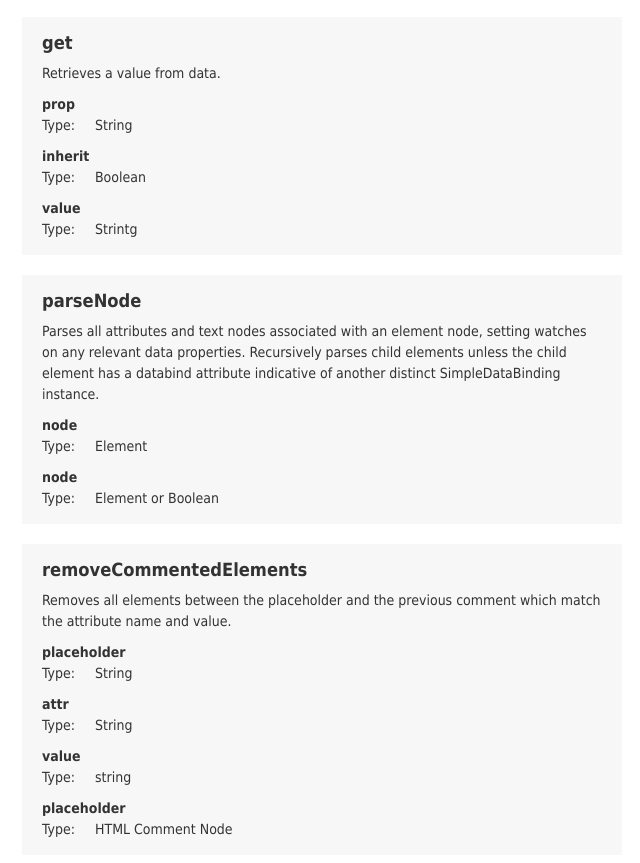
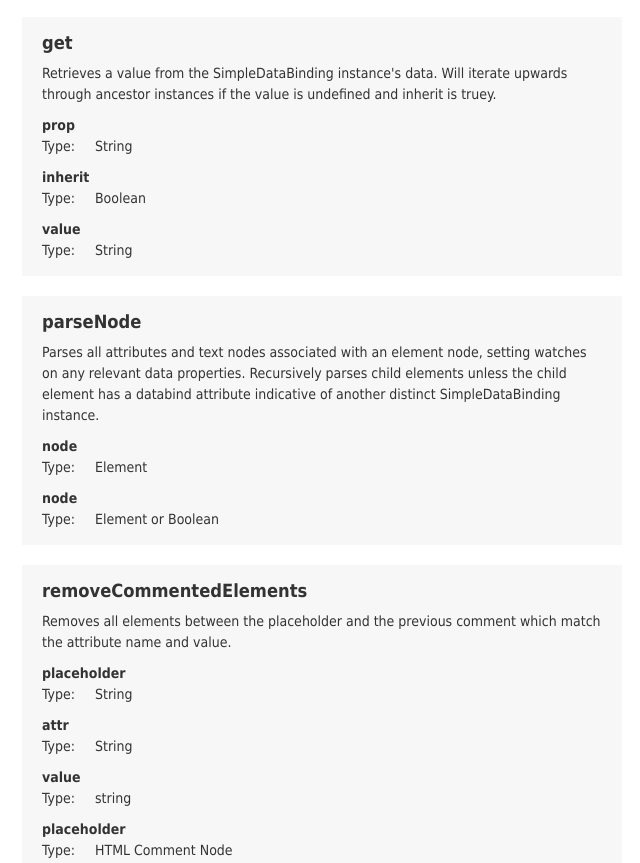
Before and after one commit to avramlavinsky/simple-data-binding, a website: page docs/guide.html in a window 1280 px wide. Shown: the part 5014-5877 px from the top of the page, without its empty margins (16-656 px from the left). Drawn offline with Linux system fonts and the light colour scheme.

Commit message:
Update guide.html

```diff
--- a/docs/guide.html
+++ b/docs/guide.html
@@ -305,9 +305,9 @@ var pageData = {
                ],
                "returns": {
                   "name": "value",
-                  "type": "Strintg"
+                  "type": "String"
                },
-               "desc": "Retrieves a value from data."
+               "desc": "Retrieves a value from the SimpleDataBinding instance's data.  Will iterate upwards through ancestor instances if the value is undefined and inherit is truey."
             },
             {
                "name": "parseNode",
```
